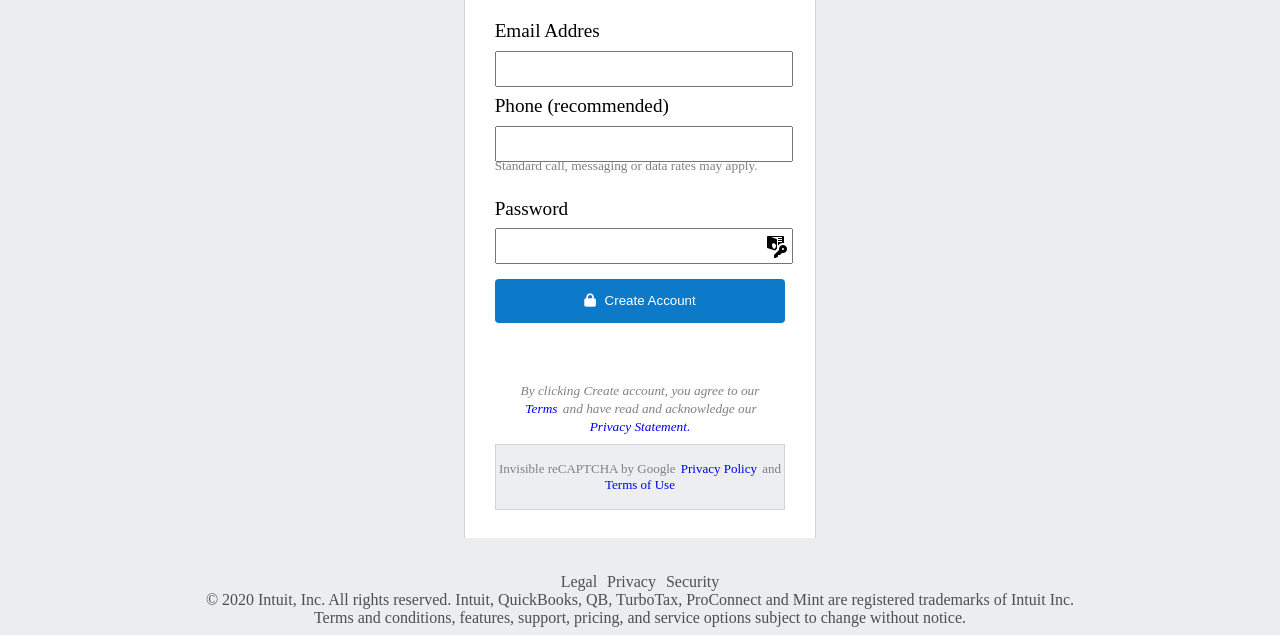
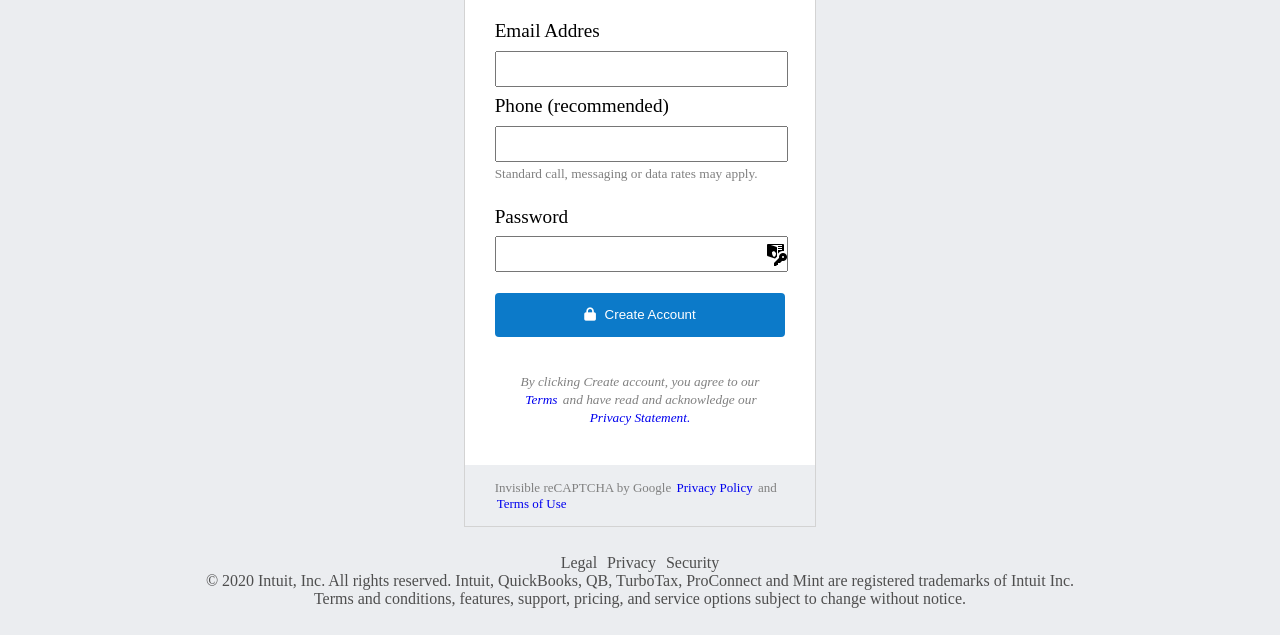
Before and after one commit to hamayun-cpu/HtmlForm, a website: page index.html in a window 1280 px wide. Shown: the part 373-1008 px from the top of the page. Drawn offline with Linux system fonts and the light colour scheme.

Commit message:
changing margins

```diff
--- a/css/style.css
+++ b/css/style.css
@@ -71,7 +71,6 @@
   display: flex;
   justify-content: center;
   width: 100%;
-  margin-bottom: 35px;
 }
 .form-section {
   width: 23%;
@@ -102,14 +101,15 @@
 }
 
 .input {
-  width: 100%;
+  width: 98%;
   height: 100%;
   margin-top: 3%;
+  margin-right: 2%;
 }
 .smalltext {
   display: flex;
   justify-content: left;
-  margin-top: 11px;
+  margin-top: 19px;
   color: gray;
 }
 .key {
@@ -119,7 +119,7 @@
 }
 
 .submit_btn {
-  margin-top: 29px;
+  margin-top: 35px;
   width: 100%;
   background-color: #0c7ac9;
   color: white;
@@ -130,7 +130,7 @@
 }
 
 .italic_font {
-  margin-top: 50px;
+  margin-top: 27px;
   font-style: italic;
   color: gray;
   padding: 3%;
@@ -148,25 +148,23 @@
 
 .end_lines {
   background-color: #eceef1;
-  width: 100%;
+  width: 23%;
   border: solid 1px lightgrey;
   color: gray;
   font-size: small;
-  height: 100%;
-  /* height: fit-content; */
+  height: 2%;
   display: flex;
   justify-content: center;
   align-items: center;
-  /* border-top: hidden; */
-  padding: 16 30px;
-  margin: 0 -32 -32 -32;
+  border-top: hidden;
+  padding: 30px;
 }
-
 .end_container {
   width: 100%;
   display: flex;
   justify-content: center;
   height: 8vh;
+  margin-bottom: 2%;
 }
 
 .foter {
--- a/index.html
+++ b/index.html
@@ -49,7 +49,7 @@
           One account for everything Intuit, including Mint.<br />
           <a class="lineachor" href="#">Learn more</a>
         </div>
-        <form action="">
+        <form class="left_aling" action="">
           <div class="information">
             <label for="email">Email Addres</label>
           </div>
@@ -96,6 +96,8 @@
             >
           </div>
         </form>
+      </div>
+    </div>
     <div class="end_container">
       <div class="end_lines">
         <p>
@@ -107,9 +109,6 @@
           <a href="https://policies.google.com/terms?hl=en"> Terms of Use</a>
         </p>
       </div>
-        </div>
-      </div>
-      <!-- </div> -->
     </div>
 
     <footer class="foter">
```
Lines whose indentation alone changed are shown as unchanged.
